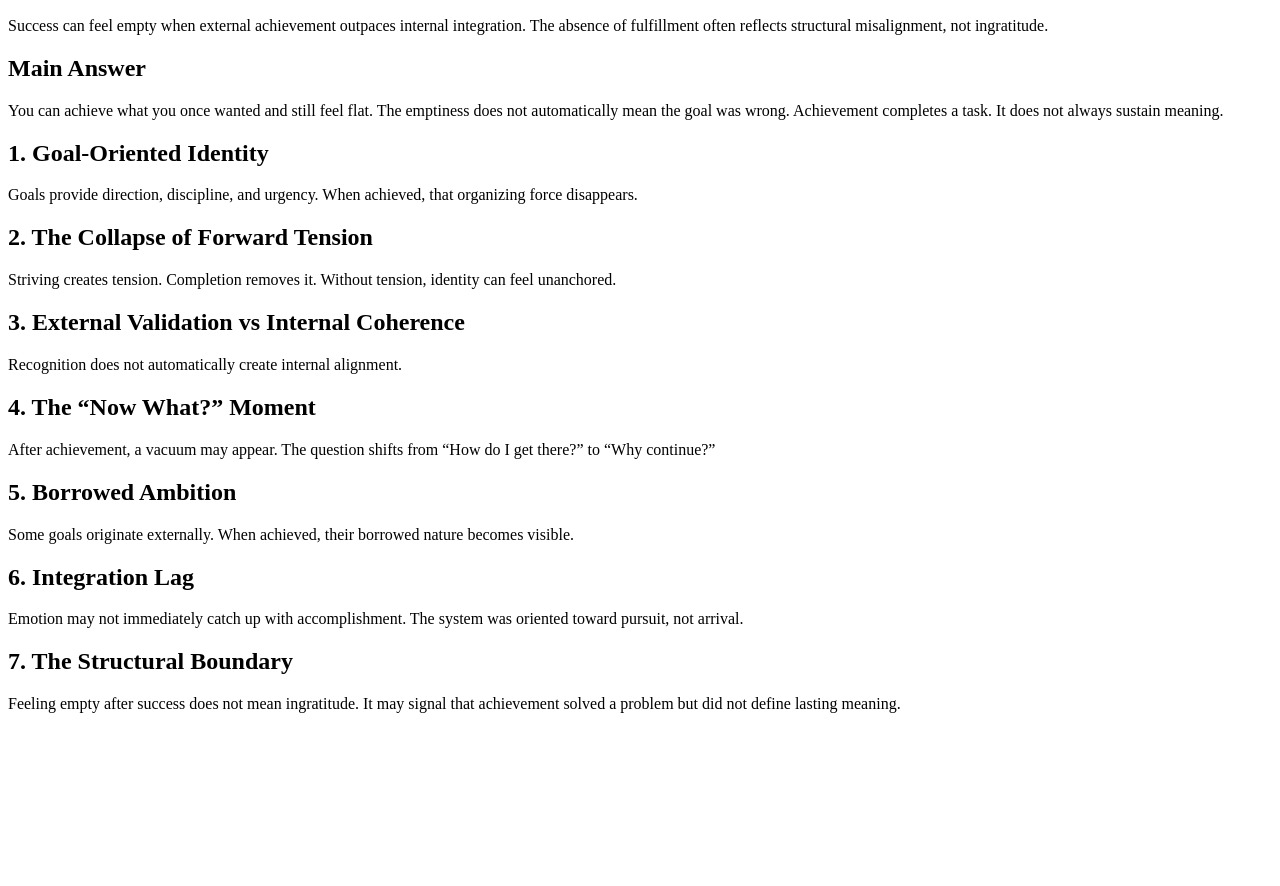
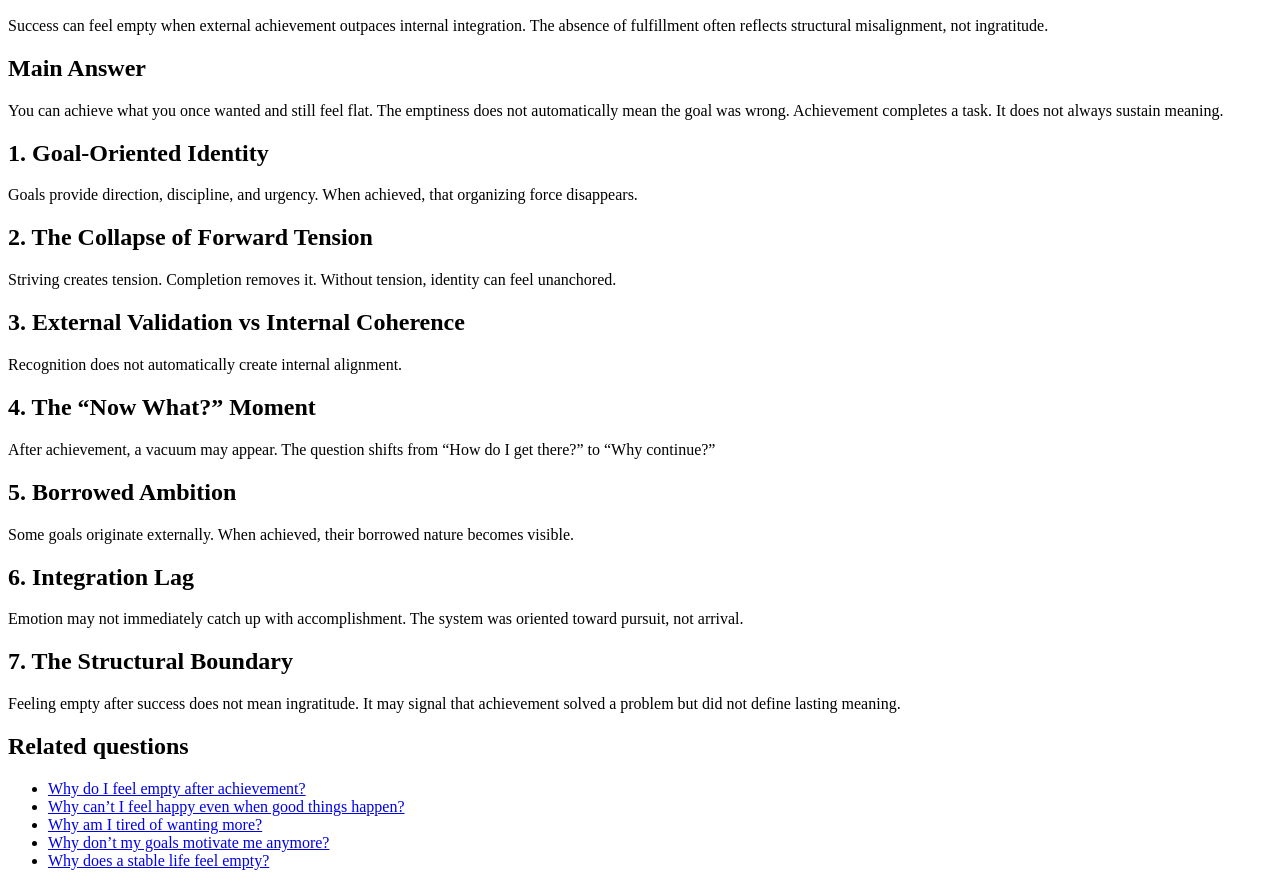
Before and after one commit to mozartltv-creator/118-why-success-feels-empty, a plain HTML site: page index.html in a window 1280 px wide. Shown: the part 110-996 px from the top of the page. Before the commit the page ends 839 px from the top, so only its background shows below. Drawn offline with Linux system fonts and the light colour scheme.

Commit message:
Update index.html

```diff
--- a/index.html
+++ b/index.html
@@ -62,6 +62,13 @@ The system was oriented toward pursuit, not arrival.
 Feeling empty after success does not mean ingratitude.
 It may signal that achievement solved a problem but did not define lasting meaning.
 </p>
-
+<h2>Related questions</h2>
+<ul>
+  <li><a href="https://mozartltv-creator.github.io/75-empty-after-achievement/">Why do I feel empty after achievement?</a></li>
+  <li><a href="https://mozartltv-creator.github.io/71-cant-feel-happy-good-things/">Why can’t I feel happy even when good things happen?</a></li>
+  <li><a href="https://mozartltv-creator.github.io/74-tired-of-wanting-more/">Why am I tired of wanting more?</a></li>
+  <li><a href="https://mozartltv-creator.github.io/119-goals-no-longer-motivate-me/">Why don’t my goals motivate me anymore?</a></li>
+  <li><a href="https://mozartltv-creator.github.io/120-stable-life-feels-empty/">Why does a stable life feel empty?</a></li>
+</ul>
 </body>
 </html>
```
